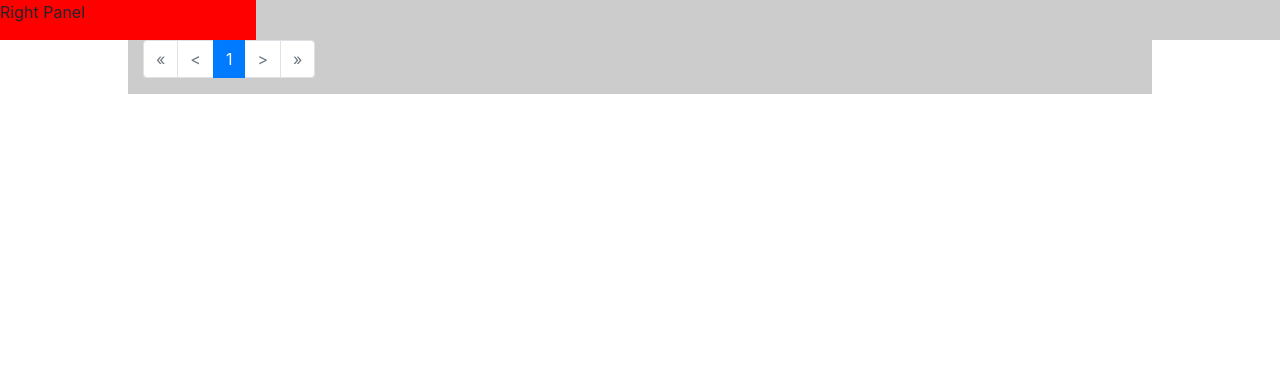
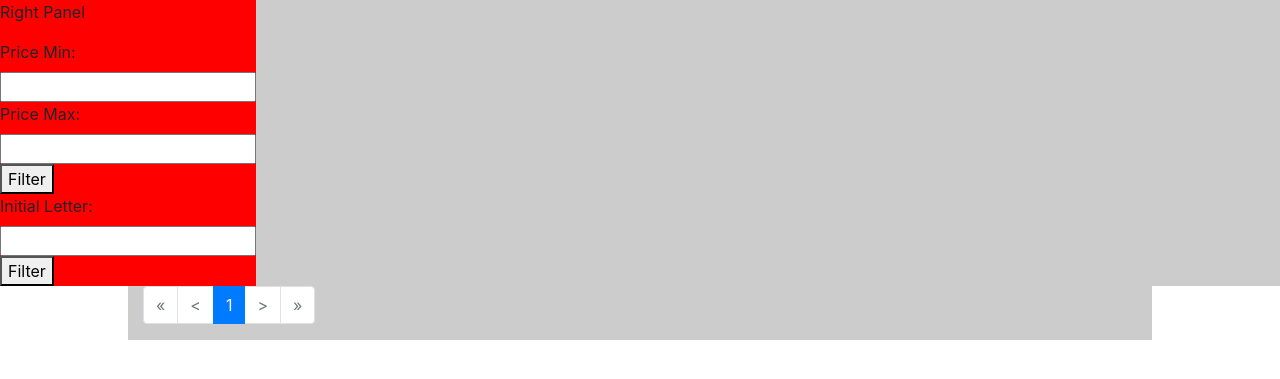
Before and after one commit to rz871256465/soloassessment, a Django app: page /shoppingindex/ in a window 1280 px wide. Shown: the part 56-435 px from the top of the page. Run offline with Django 4.2, Linux system fonts and the light colour scheme; the visitor is signed in with stand-in values (Sample User, id 1); data that the repository does not hold is empty; some libraries are stand-ins or nearby versions.

Commit message:
create advanced search

```diff
--- a/shopping/templates/shopping/shopping_index.html
+++ b/shopping/templates/shopping/shopping_index.html
@@ -85,6 +85,22 @@
     <div class="container-wrapper">
       <div class="side-panel">
         <p>Right Panel</p>
+        <!-- Price filter -->
+<form method="get" class="filter-form">
+  <label for="price_min">Price Min:</label>
+  <input type="number" name="price_min" value="{{ price_min }}">
+  <label for="price_max">Price Max:</label>
+  <input type="number" name="price_max" value="{{ price_max }}">
+  <button type="submit">Filter</button>
+</form>
+
+<!-- Initial letter filter -->
+<form method="get" class="filter-form">
+  <label for="initial_letter">Initial Letter:</label>
+  <input type="text" name="initial_letter" maxlength="1" value="{{ initial_letter | upper }}">
+  <button type="submit">Filter</button>
+</form>
+
       </div>
       <div class="container">
         {% for row in page_obj %}
--- a/shopping/views.py
+++ b/shopping/views.py
@@ -15,15 +15,38 @@ def index(request):
 @login_required
 def shoppingindex(request):
     query = request.GET.get('query', '')
+    price_min = request.GET.get('price_min', '')
+    price_max = request.GET.get('price_max', '')
+    initial_letter = request.GET.get('initial_letter', '')
+
     shopping_items = shopping_index.objects.filter(
         Q(product_name__icontains=query) |
         Q(manufacturer__icontains=query) |
         Q(country__icontains=query)
     )
+
+    if price_min:
+        shopping_items = shopping_items.filter(price__gte=price_min)
+    if price_max:
+        shopping_items = shopping_items.filter(price__lte=price_max)
+
+        # Add initial letter filter
+    if initial_letter:
+        shopping_items = shopping_items.filter(product_name__istartswith=initial_letter)
+
     paginator = Paginator(shopping_items, 6)
     page_number = request.GET.get('page')
     page_obj = paginator.get_page(page_number)
-    return render(request, 'shopping/shopping_index.html', {'page_obj': page_obj,'query':query})
+
+    context = {
+        'page_obj': page_obj,
+        'query': query,
+        'price_min': price_min,
+        'price_max': price_max,
+        'initial_letter': initial_letter,
+    }
+
+    return render(request, 'shopping/shopping_index.html', context)
 
 def shoppingdetail(request):
     shopping_details = Shopping_detail.objects.all()
```
